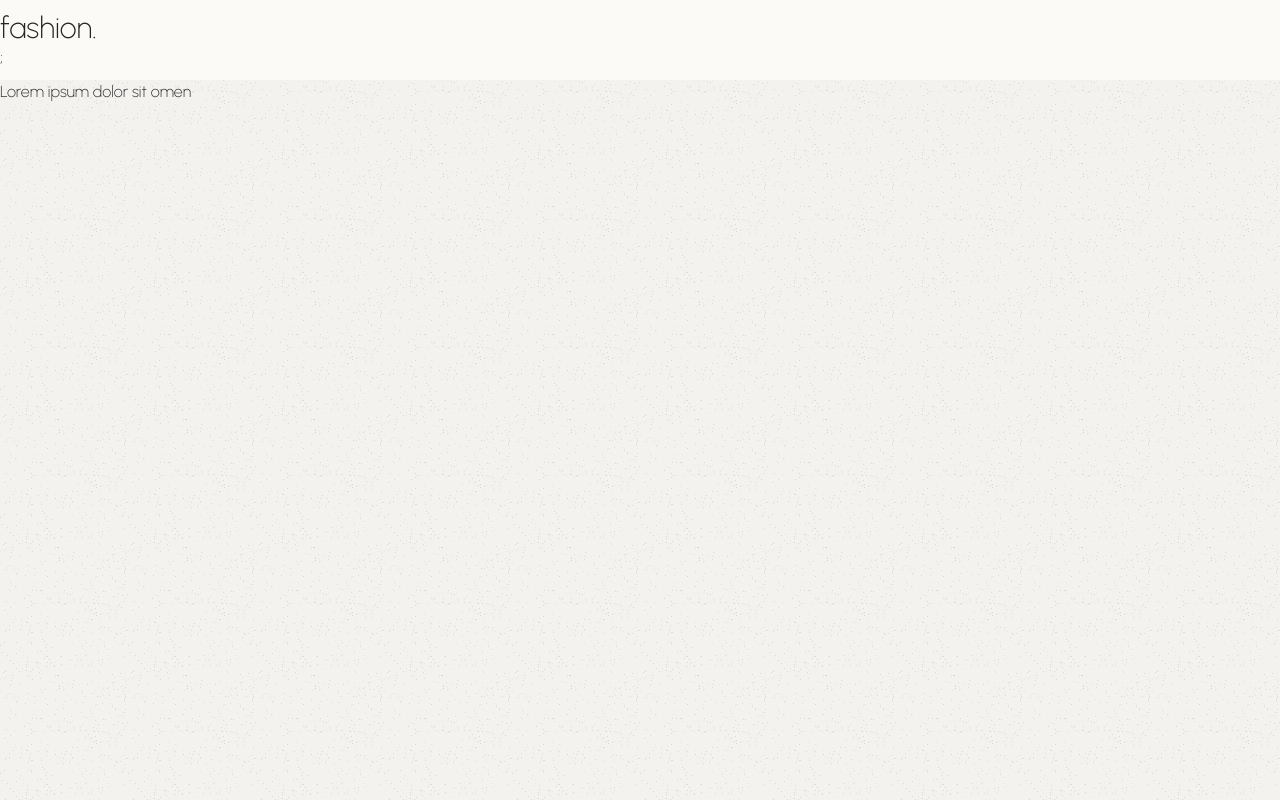
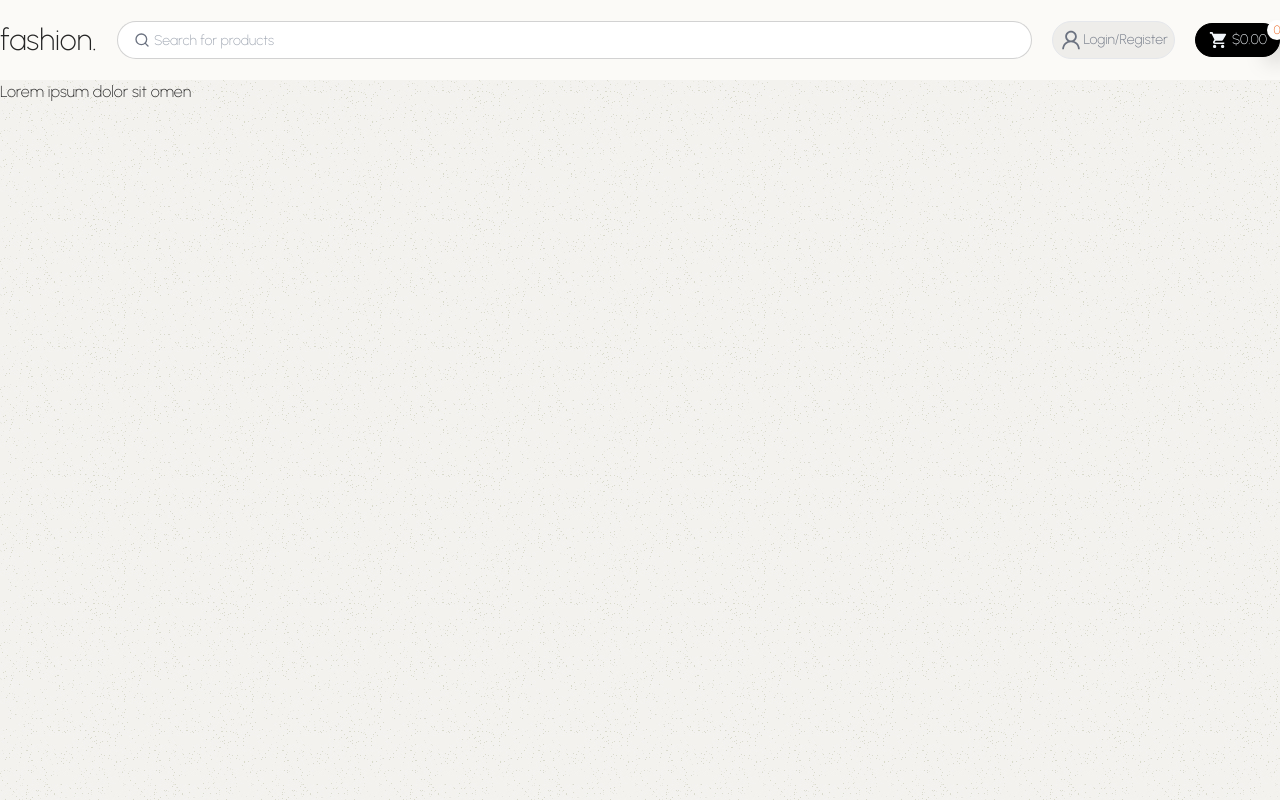
Before and after one commit to elab-development/klijentske-veb-tehnologije-2024-2022-0521-ap-prodaja-modnihpr, a Next.js app in the folder prodajamodnihproizvoda/: page / in a window 1280 px wide. Built offline with nearby package versions, Linux system fonts and the light colour scheme.

Commit message:
Added all elements to the Header component

```diff
--- a/prodajamodnihproizvoda/src/app/css/globals.css
+++ b/prodajamodnihproizvoda/src/app/css/globals.css
@@ -1,3 +1,9 @@
 @import "./base.css";
 @tailwind components;
 @tailwind utilities;
+
+@layer components {
+    .headerDiv {
+      @apply bg-bgLight text-gray-500 flex items-center justify-center p-1.5 rounded-full hover:bg-white border-[1px] border-gray-200 hover:border-orange-500 duration-200;
+    }
+  }
--- a/prodajamodnihproizvoda/src/components/Header.tsx
+++ b/prodajamodnihproizvoda/src/components/Header.tsx
@@ -1,6 +1,9 @@
 import React from "react";
 import Container from "./Container";
 import Logo from "./Logo";
+import { FiSearch, FiLogOut } from "react-icons/fi";
+import { AiOutlineUser } from "react-icons/ai";
+import { IoMdCart } from "react-icons/io";
 
 const Header = () => {
   return (
@@ -8,8 +11,27 @@ const Header = () => {
       <Container className="h-full flex items-center md:gap-x-5 justify-between md:justify-start">
         <Logo />
         {/* Search Field */}
+        <div className="w-full bg-white hidden md:flex items-center gap-x-1 border-[1px] border-lightText/50 rounded-full px-4 py-1.5 focus-within:border-orange-600 group">
+          <FiSearch className="text-gray-500 group-focus-within:text-darkText duration-200" />
+          <input
+            type="text"
+            placeholder="Search for products"
+            className="placeholder:text-sm flex-1 outline-none"
+          />
+        </div>
         {/* Login/Register */}
+        <div className="headerDiv cursor-pointer">
+          <AiOutlineUser className="text-2xl" />
+          <p className="text-sm font-semibold">Login/Register</p>
+        </div>
         {/* Cart */}
+        <div className="bg-black hover:bg-slate-950 rounded-full text-slate-100 hover:text-white flex items-center justify-center gap-x-1 px-3 py-1.5 border-[1px] border-black hover:border-orange-600 duration-200 relative">
+          <IoMdCart className="text-xl" />
+          <p className="text-sm font-semibold">$0.00</p>
+          <span className="bg-white text-orange-600 rounded-full text-xs font-semibold absolute -right-2 -top-1 w-5 h-5 flex items-center justify-center shadow-xl shadow-black">
+            0
+          </span>
+        </div>
       </Container>
     </div>
   );
--- a/prodajamodnihproizvoda/src/components/Logo.tsx
+++ b/prodajamodnihproizvoda/src/components/Logo.tsx
@@ -7,7 +7,6 @@ const Logo = () => {
       <h3 className="text-3xl font-semibold hover:text-orange-500 cursor-pointer duration-200">
         fashion.
       </h3>
-      ;
     </Link>
   );
 };
```
Also changed, not shown: prodajamodnihproizvoda/package.json (+5 -4 lines), 1 other file (tests, documents, lock files or other folders).
